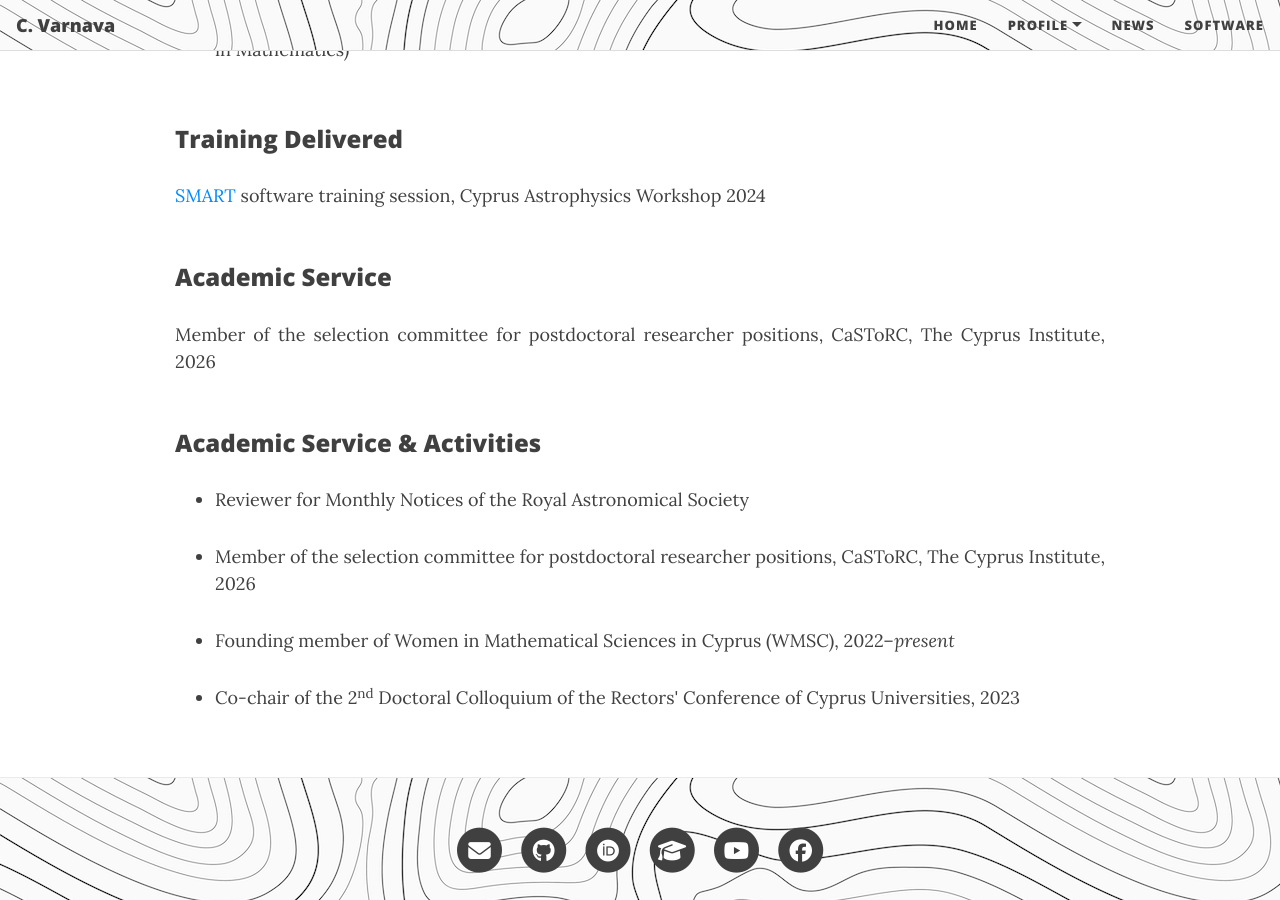
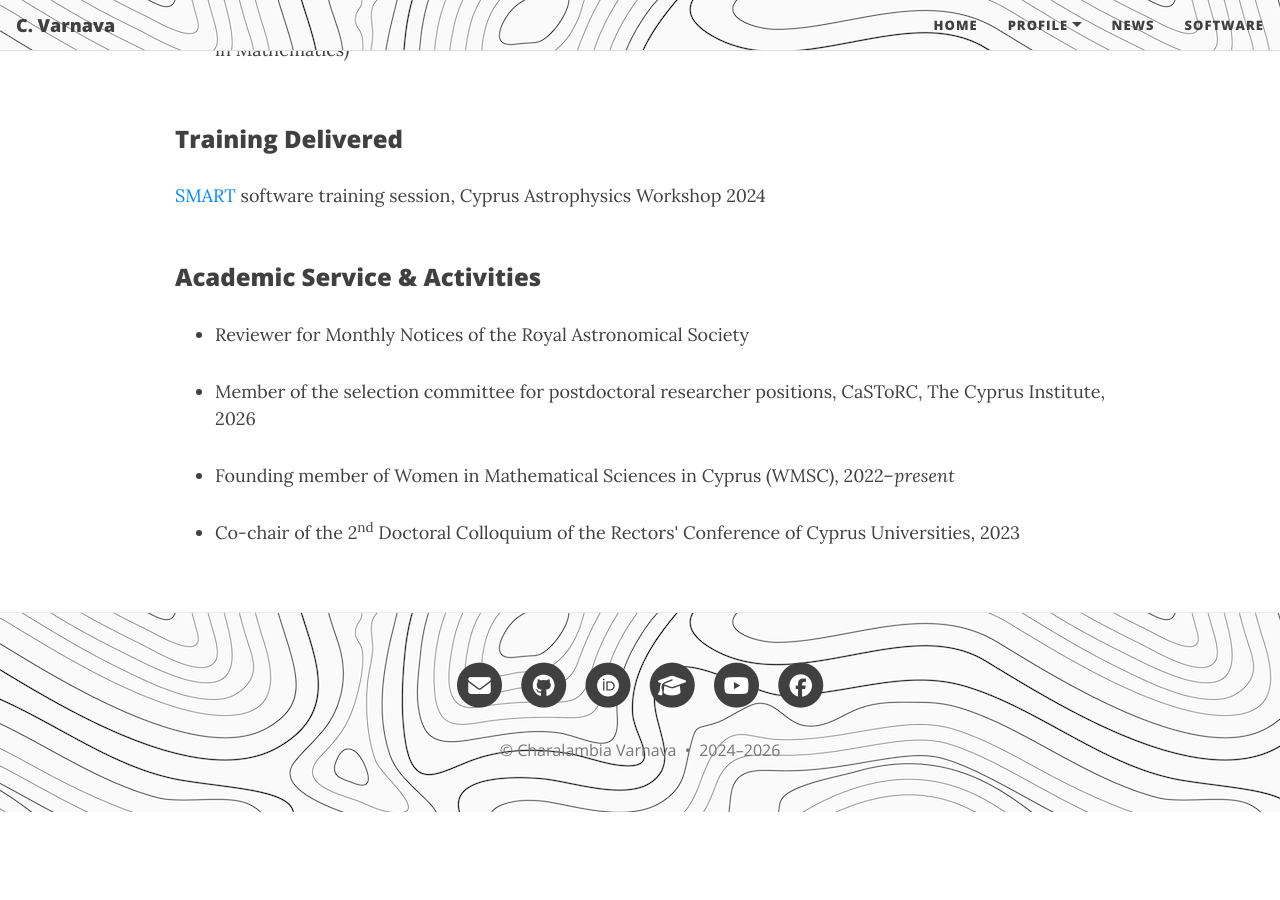
Before and after one commit to ch-var/ch-var.github.io, a Jekyll site: the page built from CV.html, in a window 1280 px wide and 900 px high, scrolled down 8542 px. Built offline with Jekyll 4.4.1, drawn with Linux system fonts in a browser that asks for light colours; formulas are drawn with MathJax 3; after the commit the page ends 9354 px from its top, so only the background shows below that.

Commit message:
Update CV.html

```diff
--- a/CV.html
+++ b/CV.html
@@ -223,9 +223,6 @@ mathjax: true
 <p style="font-family: var(--header-font); font-weight: 800; line-height: 1.1; font-size: 1.5rem; margin-top: 1.25rem;">Training Delivered</p>
 <p align='justify' style="margin-bottom: 8px;"><a href="https://github.com/ch-var/SMART">SMART</a> software training session, Cyprus Astrophysics Workshop 2024</p>
 <br>
-<p style="font-family: var(--header-font); font-weight: 800; line-height: 1.1; font-size: 1.5rem; margin-top: 1.25rem;">Academic Service</p>
-<p align='justify' style="margin-bottom: 8px;">Member of the selection committee for postdoctoral researcher positions, CaSToRC, The Cyprus Institute, 2026</p>
-<br>
 <p style="font-family: var(--header-font); font-weight: 800; line-height: 1.1; font-size: 1.5rem; margin-top: 1.25rem;">Academic Service & Activities</p>
 <ul>
 <li class="responsive-margin">Reviewer for Monthly Notices of the Royal Astronomical Society</li>
```
